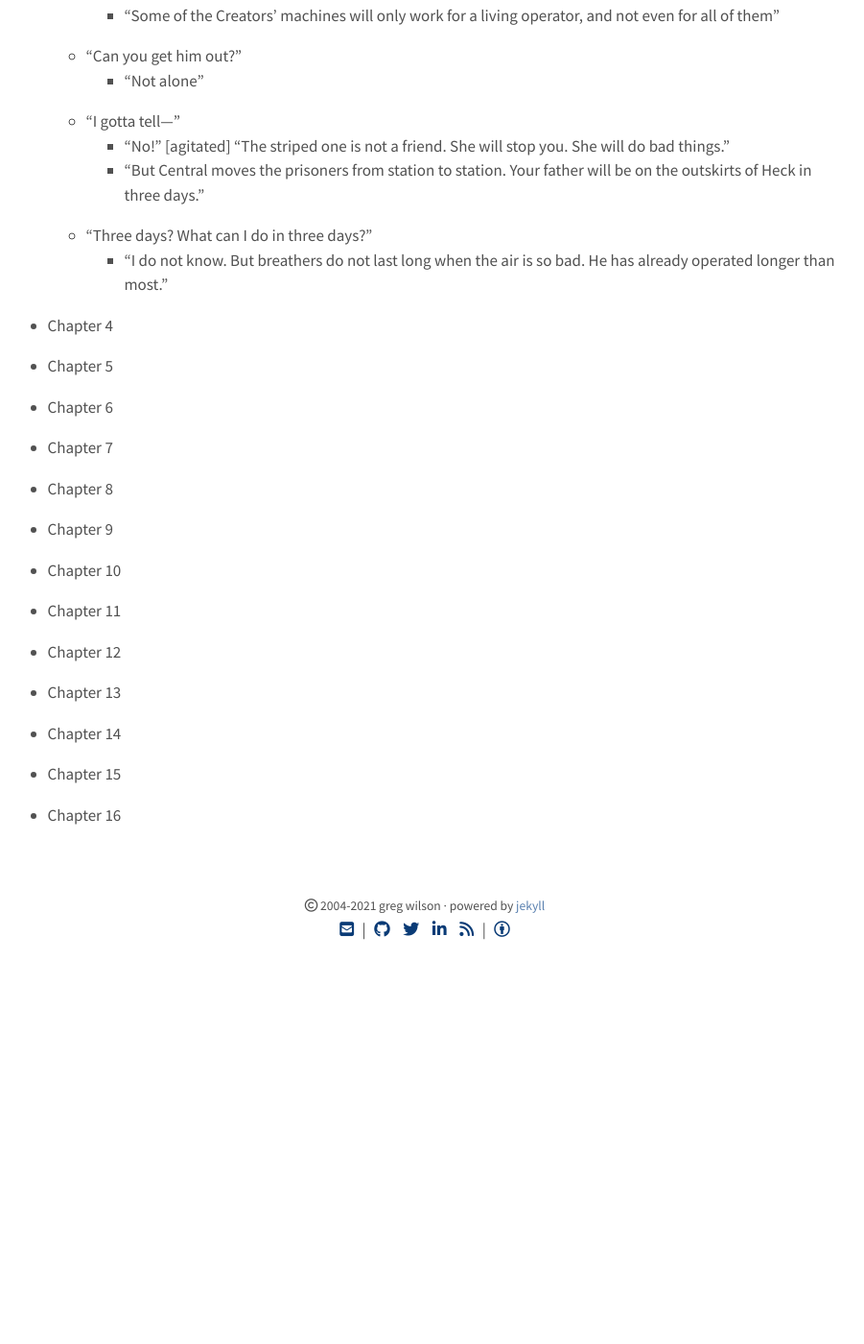
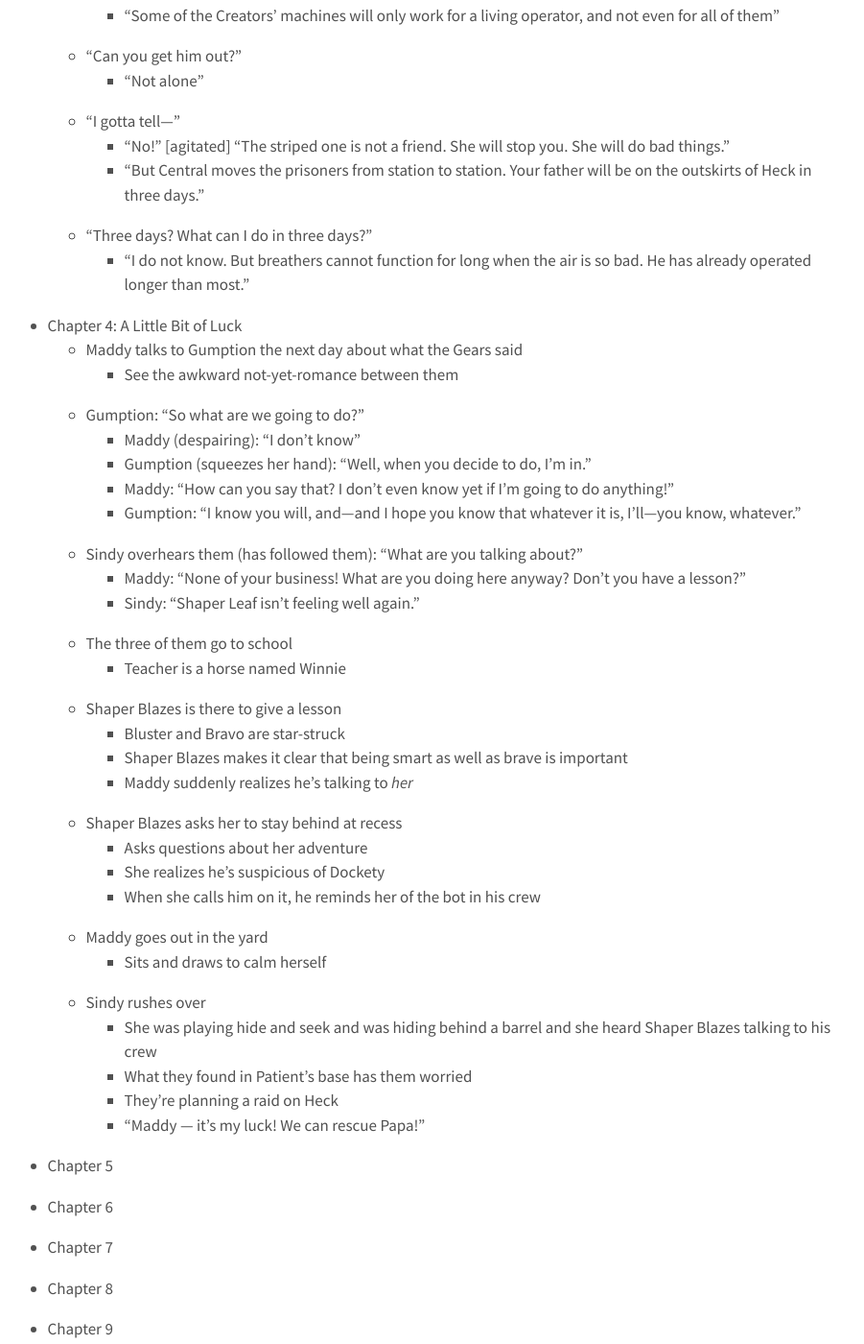
Before and after one commit to gvwilson/sensibleadventures, a Jekyll site: the page built from maddy-roo/in-heck-outline.md, in a window 1280 px wide and 1400 px high, scrolled down 4057 px. Shown: the whole window at 96% size, without its empty margins (197-1098 px from the left). Built offline with Jekyll 4.4.1, drawn with Linux system fonts in a browser that asks for light colours; nearby versions of some CDN libraries; before the commit the page ends 5072 px from its top, so only the background shows below that; some of the changed text lies outside the part shown.

Commit message:
More outline

```diff
--- a/maddy-roo/in-heck-outline.md
+++ b/maddy-roo/in-heck-outline.md
@@ -142,9 +142,36 @@
     - "No!" [agitated] "The striped one is not a friend. She will stop you. She will do bad things."
     - "But Central moves the prisoners from station to station. Your father will be on the outskirts of Heck in three days."
   - "Three days? What can I do in three days?"
-    - "I do not know. But breathers do not last long when the air is so bad. He has already operated longer than most."
+    - "I do not know. But breathers cannot function for long when the air is so bad. He has already operated longer than most."
 
-- Chapter 4
+- Chapter 4: A Little Bit of Luck
+  - Maddy talks to Gumption the next day about what the Gears said
+    - See the awkward not-yet-romance between them
+  - Gumption: "So what are we going to do?"
+    - Maddy (despairing): "I don't know"
+    - Gumption (squeezes her hand): "Well, when you decide to do, I'm in."
+    - Maddy: "How can you say that? I don't even know yet if I'm going to do anything!"
+    - Gumption: "I know you will, and---and I hope you know that whatever it is, I'll---you know, whatever."
+  - Sindy overhears them (has followed them): "What are you talking about?"
+    - Maddy: "None of your business! What are you doing here anyway? Don't you have a lesson?"
+    - Sindy: "Shaper Leaf isn't feeling well again."
+  - The three of them go to school
+    - Teacher is a horse named Winnie
+  - Shaper Blazes is there to give a lesson
+    - Bluster and Bravo are star-struck
+    - Shaper Blazes makes it clear that being smart as well as brave is important
+    - Maddy suddenly realizes he's talking to *her*
+  - Shaper Blazes asks her to stay behind at recess
+    - Asks questions about her adventure
+    - She realizes he's suspicious of Dockety
+    - When she calls him on it, he reminds her of the bot in his crew
+  - Maddy goes out in the yard
+    - Sits and draws to calm herself
+  - Sindy rushes over
+    - She was playing hide and seek and was hiding behind a barrel and she heard Shaper Blazes talking to his crew
+    - What they found in Patient's base has them worried
+    - They're planning a raid on Heck
+    - "Maddy --- it's my luck! We can rescue Papa!"
 
 - Chapter 5
 
```
Also changed, not shown: other parts of maddy-roo/in-heck-outline.md (+1 -1 lines).
